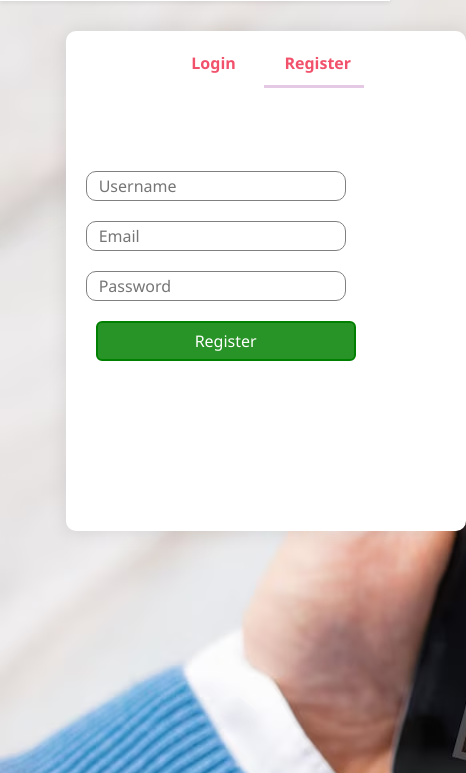
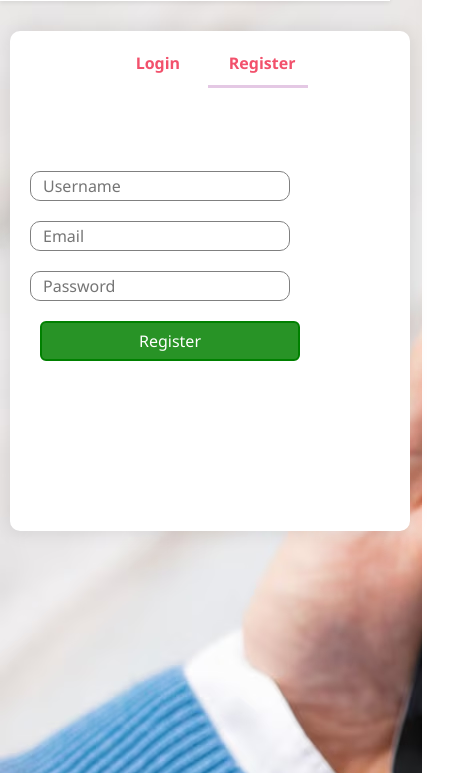
Before and after one commit to marko-dev1/vitronicsPro_marketing_website, a plain HTML site: page login.html in a window 390 px wide. Shown: the part 71-844 px from the top of the page, 466 px wide, since content can reach past the window. Drawn offline with nearby package versions, Linux system fonts and the light colour scheme.

Commit message:
updated login responsiveness

```diff
--- a/about.css
+++ b/about.css
@@ -124,3 +124,15 @@ form a {
             font-size: 15px;
            }
         }
+
+
+        @media (max-width: 768px) {
+
+      .login-section{
+margin-left:10px ;
+width: 400px;
+display: flex;
+justify-content: center;
+align-items: center;
+}
+           }
--- a/login.html
+++ b/login.html
@@ -59,9 +59,7 @@
   <div class="account-page">
    <div class="container">
       <div class="row">
-        <div class="col-2">
 
-        </div>
         <div class="col-2">
           <div class="form-container">
             <div class="form-btn">
```
